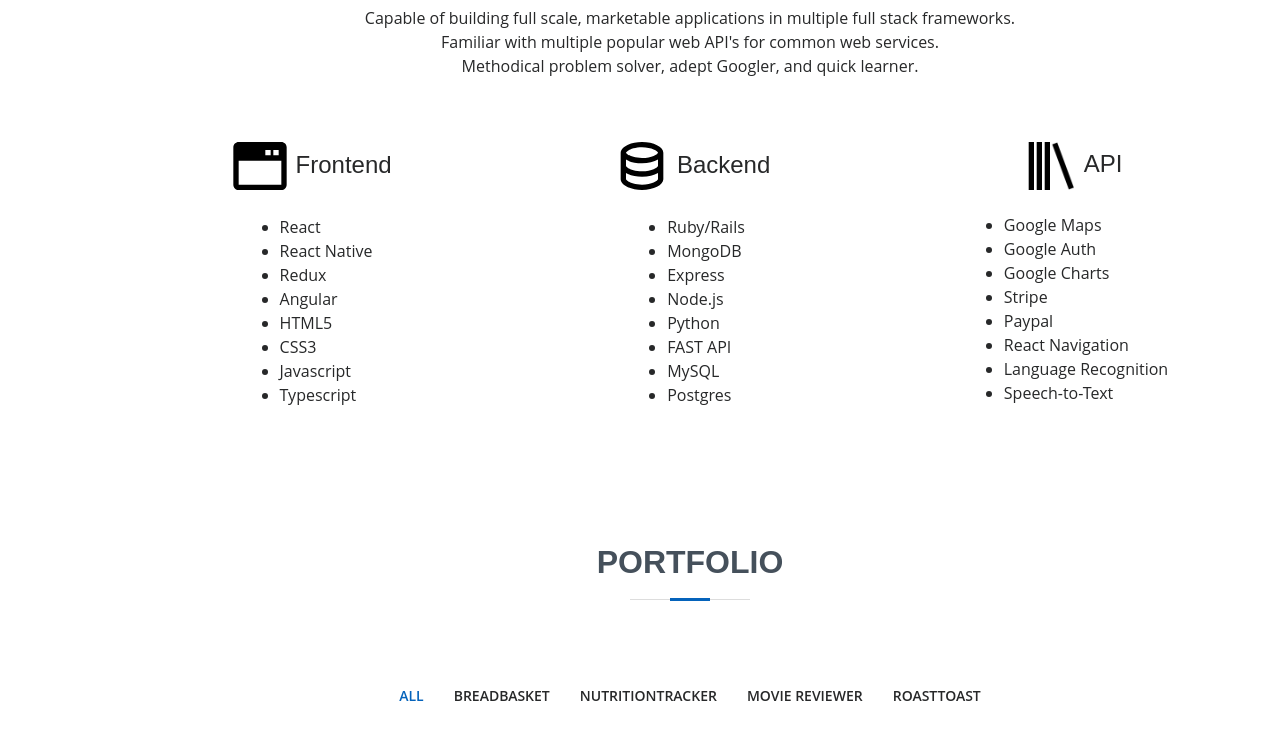
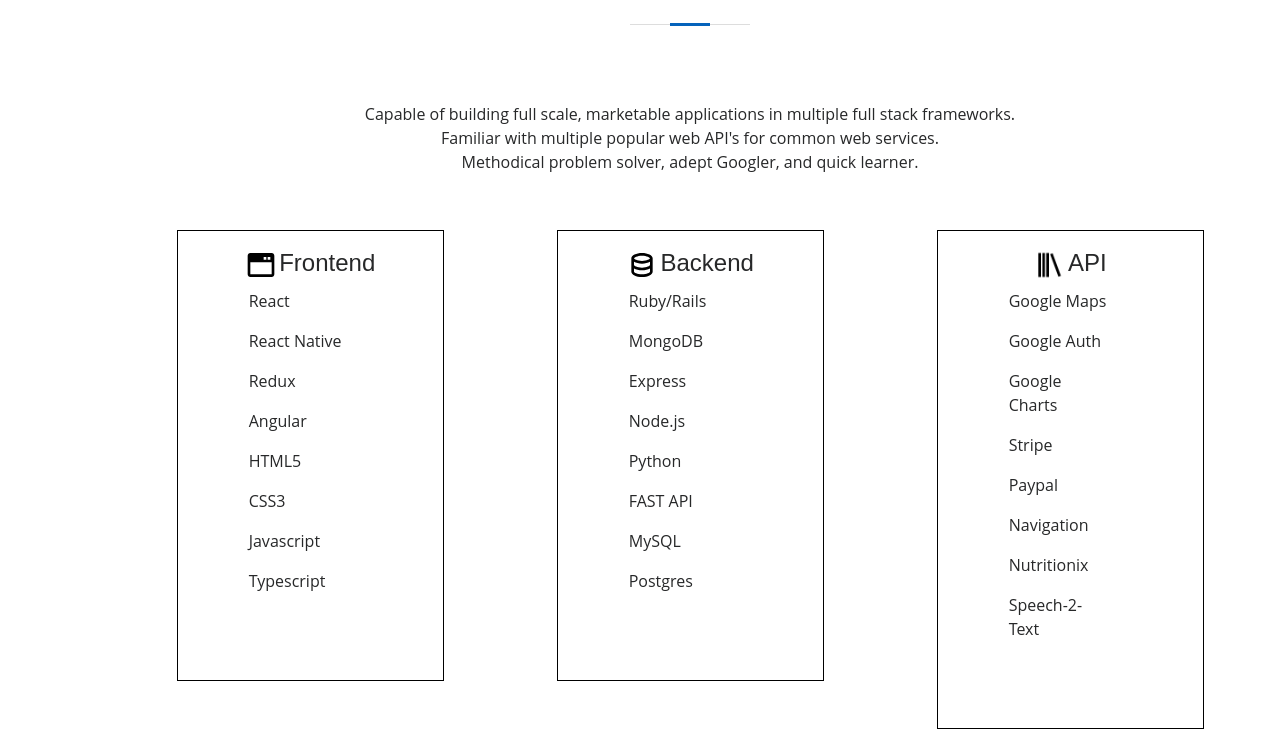
Before and after one commit to jihoshin28/Homepage, a React (Create React App) app: page / in a window 1280 px wide. Shown: the part 1761-2504 px from the top of the page. Built offline with nearby package versions, Linux system fonts and the light colour scheme.

Commit message:
removed bullet points from about section

```diff
--- a/src/App.css
+++ b/src/App.css
@@ -154,6 +154,7 @@
 .nav-menu {
   padding: 0;
   display: block;
+  margin-left: 12%;
 }
 
 .nav-menu * {
@@ -499,12 +500,21 @@
   display: flex;
   flex-direction: row;
   justify-content: center;
-  align-items: center;
   margin-bottom: 3%;
 }
 
 .skills-list{
   font-size: 1em;
+  max-width: 80%;
+}
+
+.skills-div{
+  padding: 20%;
+  padding-top: 5%;
+  border: 1px solid black;
+  width: 75%;
+  justify-content: center;
+  align-items: center;
 }
 
 /*--------------------------------------------------------------
--- a/src/components/sections/About.js
+++ b/src/components/sections/About.js
@@ -6,7 +6,10 @@
             <div class="container" data-aos="fade-up">
                 <div class = "section-center">
                     <div class="section-title">
+                        <br></br>
                         <h2>About</h2>
+                        <br></br>
+                        <br></br>
                         <p>Software engineer located in the Bay Area with multiple years experience in full stack development. </p>
                         <p>
                         Passionate about building effective applications by maintaining efficient, reusable, and scalable code.
@@ -17,7 +20,7 @@
                     </div>
 
                 </div>
-
+                <br></br>
                 <div class="row">
                     <div class="col-lg-4">
                         <img src = {process.env.PUBLIC_URL + './img/profile.jpg'} class="img-fluid" alt=""/>
@@ -25,22 +28,6 @@
                     <div class="col-lg-8 pt-4 pt-lg-0 content">
                         <h3>Full Stack Developer</h3>
 
-                        <div style = {{marginTop: '5%', marginBottom: '5%' }} class="row">
-                            <div class="col-lg-6">
-                                <ul>
-                                <li><i class="bi bi-chevron-right"></i> <strong>Phone:</strong> <span>+1 510 789 9938</span></li>
-                                <li><i class="bi bi-chevron-right"></i> <strong>Birthday:</strong> <span>9 January 1992</span></li>
-                                <li><i class="bi bi-chevron-right"></i> <strong>Education:</strong> <span>UCSD</span></li>
-                                </ul>
-                            </div>
-                            <div class="col-lg-6">
-                                <ul>
-                                <li><i class="bi bi-chevron-right"></i> <strong>Email:</strong> <span>jihoshin.28@gmail.com</span></li>
-                                <li><i class="bi bi-chevron-right"></i> <strong>Age:</strong> <span>29</span></li>
-                                <li><i class="bi bi-chevron-right"></i> <strong>Degree:</strong> <span>BS Biology</span></li>
-                                </ul>
-                            </div>
-                        </div>
                         <div style = {{width: '80%'}}>
                             <p>
                                 Graduate in Biology from UCSD in 2016, but realized my true passion was in technology. I've since accumulated 3 years of experience building
--- a/src/components/sections/Contact.js
+++ b/src/components/sections/Contact.js
@@ -13,11 +13,14 @@
 
                     <div class="info">
                         <div class = "contact-row">
+                            <a href = "google.com">
+
                                 <div class="address">
                                     <i class="bi bi-geo-alt"></i>
                                     <h4>Location:</h4>
                                     <p>Union City, CA</p>
                                 </div>
+                            </a>
 
                             <a href="mailto: jihoshin.28@gmail.com">
                                 <div class="email">
--- a/src/components/sections/Skills.js
+++ b/src/components/sections/Skills.js
@@ -22,20 +22,22 @@
           <div class="col-lg-4">
 
             <div class = "skills-column">
+                <div class = "skills-div">
                 <div class = "skills-header">
-                    <img style = {{width: '4em', height: '4em', marginBottom: '4%', marginRight: '2%'}} src = {process.env.PUBLIC_URL + './img/icons/bx-window.svg'} alt = ""/>
+                    <img style = {{width: '2em', height: '2em', marginBottom: '4%', marginRight: '2%'}} src = {process.env.PUBLIC_URL + './img/icons/bx-window.svg'} alt = ""/>
                     <span><h4>Frontend</h4></span>
                 </div>
-                <ul class = "skills-list">
-                    <li>React</li>
-                    <li>React Native</li>
-                    <li>Redux</li>
-                    <li>Angular</li>
-                    <li>HTML5</li>
-                    <li>CSS3</li>
-                    <li>Javascript</li>
-                    <li>Typescript</li>
-                </ul>
+                    <div class = "skills-list">
+                        <p>React</p>
+                        <p>React Native</p>
+                        <p>Redux</p>
+                        <p>Angular</p>
+                        <p>HTML5</p>
+                        <p>CSS3</p>
+                        <p>Javascript</p>
+                        <p>Typescript</p>
+                    </div>
+                </div>
             </div>
 
           </div>
@@ -43,20 +45,22 @@
           <div class="col-lg-4">
 
             <div class = "skills-column">
-                <div class = "skills-header">
-                    <img style = {{width: '4em', height: '4em', marginBottom: '4%', marginRight: '2%'}} src = {process.env.PUBLIC_URL + './img/icons/bx-data.svg'} alt = ""/>
-                    <span><h4>Backend</h4></span>
+                <div class = "skills-div">
+                    <div class = "skills-header">
+                        <img style = {{width: '2em', height: '2em', marginBottom: '4%', marginRight: '2%'}} src = {process.env.PUBLIC_URL + './img/icons/bx-data.svg'} alt = ""/>
+                        <span><h4>Backend</h4></span>
+                    </div>
+                    <div class = "skills-list">
+                        <p>Ruby/Rails</p>
+                        <p>MongoDB</p>
+                        <p>Express</p>
+                        <p>Node.js</p>
+                        <p>Python</p>
+                        <p>FAST API</p>
+                        <p>MySQL</p>
+                        <p>Postgres</p>
+                    </div>
                 </div>
-                <ul class = "skills-list">
-                    <li>Ruby/Rails</li>
-                    <li>MongoDB</li>
-                    <li>Express</li>
-                    <li>Node.js</li>
-                    <li>Python</li>
-                    <li>FAST API</li>
-                    <li>MySQL</li>
-                    <li>Postgres</li>
-                </ul>
             </div>
 
 
@@ -64,20 +68,22 @@
           <div class="col-lg-4">
 
             <div class = "skills-column">
-                <div class = "skills-header">
-                    <img style = {{width: '4em', height: '4em', marginBottom: '4%', marginRight: '2%'}} src = {process.env.PUBLIC_URL + './img/icons/library-regular.png'} alt = ""/>
-                    <span><h4>API</h4></span>
+                <div class = "skills-div">
+                    <div class = "skills-header">
+                        <img style = {{width: '2em', height: '2em', marginBottom: '4%', marginRight: '2%'}} src = {process.env.PUBLIC_URL + './img/icons/library-regular.png'} alt = ""/>
+                        <span><h4>API</h4></span>
+                    </div>
+                    <div class = "skills-list">
+                        <p>Google Maps</p>
+                        <p>Google Auth</p>
+                        <p>Google Charts</p>
+                        <p>Stripe</p>
+                        <p>Paypal</p>
+                        <p>Navigation</p>
+                        <p>Nutritionix</p>
+                        <p>Speech-2-Text</p>
+                    </div>
                 </div>
-                <ul class = "skills-list">
-                    <li>Google Maps</li>
-                    <li>Google Auth</li>
-                    <li>Google Charts</li>
-                    <li>Stripe</li>
-                    <li>Paypal</li>
-                    <li>React Navigation</li>
-                    <li>Language Recognition</li>
-                    <li>Speech-to-Text</li>
-                </ul>
             </div>
 
 
```
Lines whose indentation alone changed are shown as unchanged.
